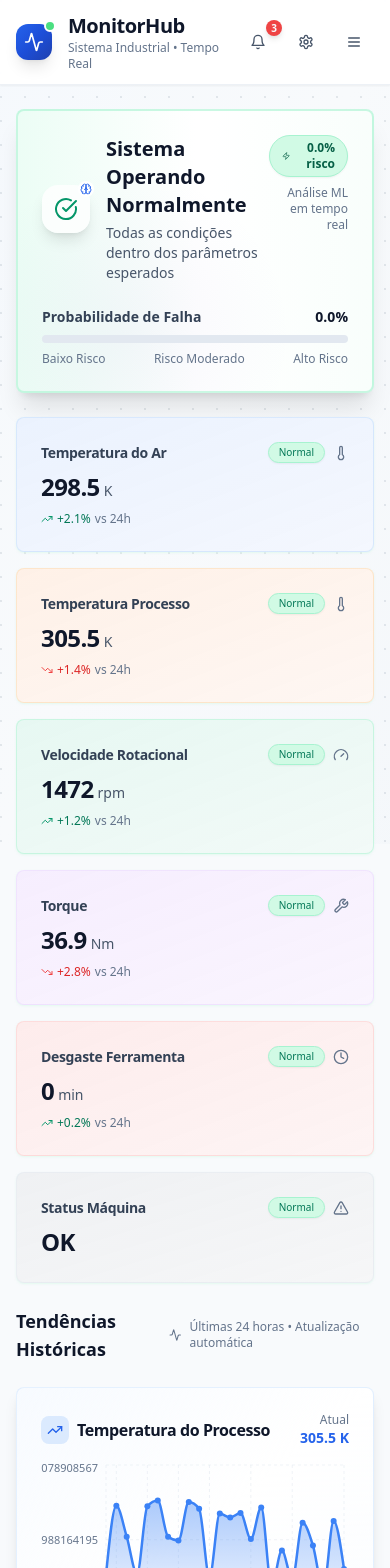
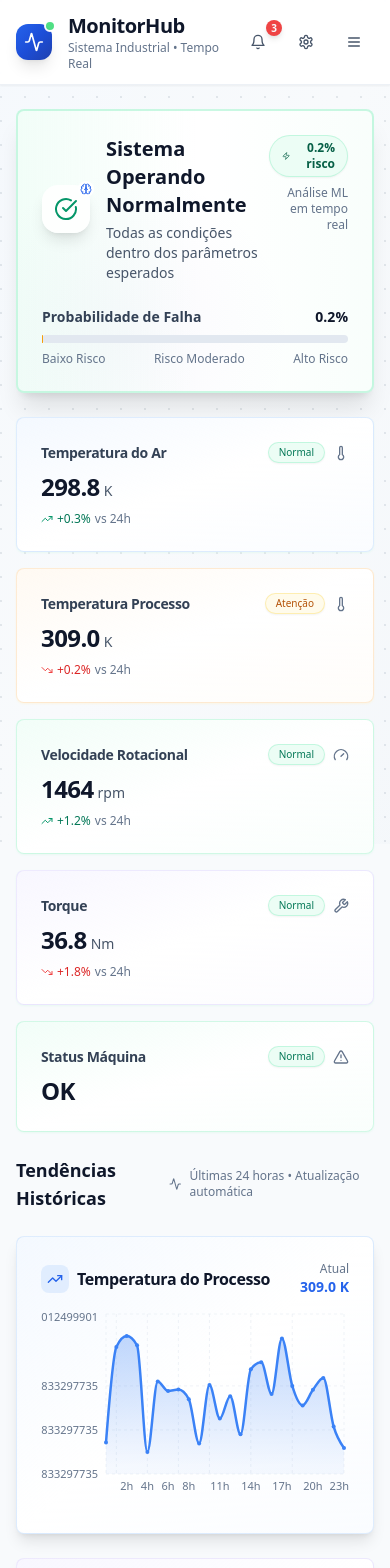
Before and after one commit to gusaguiar/palestra-case-2-exemplo-frontend, a React (Vite) app: page / in a window 390 px wide. Shown: the top 1568 px of the page. Built offline with nearby package versions, Linux system fonts and the light colour scheme.

Commit message:
Refactor: Update data and apply color palette
- Updated sensor data to reflect normal and failure cases.
- Removed tool wear data.
- Applied a consistent color palette across the page.

```diff
--- a/src/components/ChartsSection.tsx
+++ b/src/components/ChartsSection.tsx
@@ -1,26 +1,26 @@
+
 import { Card, CardContent, CardHeader, CardTitle } from '@/components/ui/card';
 import { LineChart, Line, XAxis, YAxis, CartesianGrid, Tooltip, ResponsiveContainer, AreaChart, Area } from 'recharts';
 import { SensorData } from '@/types/sensor';
-import { TrendingUp, Activity, Zap, Clock } from 'lucide-react';
+import { TrendingUp, Activity, Zap } from 'lucide-react';
 
 interface ChartsSectionProps {
   data: SensorData;
 }
 
 export const ChartsSection = ({ data }: ChartsSectionProps) => {
-  // Generate more realistic historical data with trends
   const generateHistoricalData = (currentValue: number, label: string, trend: 'stable' | 'increasing' | 'decreasing' = 'stable') => {
     const data = [];
     let baseValue = currentValue;
 
     for (let i = 23; i >= 0; i--) {
       if (trend === 'increasing') {
-        baseValue = currentValue - (i * 0.1);
+        baseValue = currentValue - (i * 0.05);
       } else if (trend === 'decreasing') {
-        baseValue = currentValue + (i * 0.08);
+        baseValue = currentValue + (i * 0.03);
       }
 
-      const variance = baseValue * 0.05;
+      const variance = baseValue * 0.02;
       const value = baseValue + (Math.random() - 0.5) * variance;
 
       data.push({
@@ -32,10 +32,9 @@ export const ChartsSection = ({ data }: ChartsSectionProps) => {
     return data.reverse();
   };
 
-  const temperatureData = generateHistoricalData(data.processTemperature, 'temperature', 'increasing');
+  const temperatureData = generateHistoricalData(data.processTemperature, 'temperature', 'stable');
   const torqueData = generateHistoricalData(data.torque, 'torque', 'stable');
   const speedData = generateHistoricalData(data.rotationalSpeed, 'speed', 'stable');
-  const wearData = generateHistoricalData(data.toolWear, 'wear', 'increasing');
 
   const CustomTooltip = ({ active, payload, label }: any) => {
     if (active && payload && payload.length) {
@@ -43,7 +42,7 @@ export const ChartsSection = ({ data }: ChartsSectionProps) => {
         <div className="bg-white/95 backdrop-blur-sm p-3 rounded-lg shadow-lg border border-slate-200">
           <p className="text-sm font-semibold text-slate-900">{`${label}`}</p>
           <p className="text-sm text-blue-600 font-medium">
-            {`${payload[0].value.toFixed(1)} ${payload[0].name === 'temperature' ? 'K' : payload[0].name === 'speed' ? 'rpm' : payload[0].name === 'torque' ? 'Nm' : 'min'}`}
+            {`${payload[0].value.toFixed(1)} ${payload[0].name === 'temperature' ? 'K' : payload[0].name === 'speed' ? 'rpm' : 'Nm'}`}
           </p>
         </div>
       );
@@ -61,13 +60,13 @@ export const ChartsSection = ({ data }: ChartsSectionProps) => {
         </div>
       </div>
 
-      <div className="grid grid-cols-1 xl:grid-cols-2 gap-6">
+      <div className="grid grid-cols-1 xl:grid-cols-3 gap-6">
         {/* Temperature Chart */}
-        <Card className="relative overflow-hidden bg-gradient-to-br from-blue-50/50 via-white to-blue-50/30 border border-blue-200/40 shadow-lg">
+        <Card className="relative overflow-hidden bg-gradient-to-br from-blue-50/70 via-white to-blue-50/30 border border-blue-200/50 shadow-lg">
           <CardHeader className="pb-3">
             <div className="flex items-center justify-between">
               <CardTitle className="text-base font-bold text-slate-900 flex items-center space-x-2">
-                <div className="p-1.5 rounded-lg bg-blue-100">
+                <div className="p-1.5 rounded-lg bg-blue-100/80">
                   <TrendingUp className="w-4 h-4 text-blue-600" />
                 </div>
                 <span>Temperatura do Processo</span>
@@ -83,7 +82,7 @@ export const ChartsSection = ({ data }: ChartsSectionProps) => {
               <AreaChart data={temperatureData}>
                 <defs>
                   <linearGradient id="temperatureGradient" x1="0" y1="0" x2="0" y2="1">
-                    <stop offset="5%" stopColor="#3b82f6" stopOpacity={0.4}/>
+                    <stop offset="5%" stopColor="#3b82f6" stopOpacity={0.3}/>
                     <stop offset="95%" stopColor="#3b82f6" stopOpacity={0.05}/>
                   </linearGradient>
                 </defs>
@@ -100,7 +99,7 @@ export const ChartsSection = ({ data }: ChartsSectionProps) => {
                   fontSize={11}
                   tickLine={false}
                   axisLine={false}
-                  domain={['dataMin - 5', 'dataMax + 5']}
+                  domain={['dataMin - 1', 'dataMax + 1']}
                 />
                 <Tooltip content={<CustomTooltip />} />
                 <Area
@@ -110,7 +109,7 @@ export const ChartsSection = ({ data }: ChartsSectionProps) => {
                   fillOpacity={1}
                   fill="url(#temperatureGradient)"
                   strokeWidth={2.5}
-                  dot={{ fill: '#3b82f6', strokeWidth: 0, r: 3 }}
+                  dot={{ fill: '#3b82f6', strokeWidth: 0, r: 2 }}
                   activeDot={{ r: 4, stroke: '#3b82f6', strokeWidth: 2, fill: 'white' }}
                 />
               </AreaChart>
@@ -119,18 +118,18 @@ export const ChartsSection = ({ data }: ChartsSectionProps) => {
         </Card>
 
         {/* Torque Chart */}
-        <Card className="relative overflow-hidden bg-gradient-to-br from-amber-50/50 via-white to-amber-50/30 border border-amber-200/40 shadow-lg">
+        <Card className="relative overflow-hidden bg-gradient-to-br from-violet-50/70 via-white to-violet-50/30 border border-violet-200/50 shadow-lg">
           <CardHeader className="pb-3">
             <div className="flex items-center justify-between">
               <CardTitle className="text-base font-bold text-slate-900 flex items-center space-x-2">
-                <div className="p-1.5 rounded-lg bg-amber-100">
-                  <Zap className="w-4 h-4 text-amber-600" />
+                <div className="p-1.5 rounded-lg bg-violet-100/80">
+                  <Zap className="w-4 h-4 text-violet-600" />
                 </div>
                 <span>Torque</span>
               </CardTitle>
               <div className="text-right">
                 <p className="text-xs text-slate-500">Atual</p>
-                <p className="text-sm font-bold text-amber-600">{data.torque.toFixed(1)} Nm</p>
+                <p className="text-sm font-bold text-violet-600">{data.torque.toFixed(1)} Nm</p>
               </div>
             </div>
           </CardHeader>
@@ -150,16 +149,16 @@ export const ChartsSection = ({ data }: ChartsSectionProps) => {
                   fontSize={11}
                   tickLine={false}
                   axisLine={false}
-                  domain={['dataMin - 2', 'dataMax + 2']}
+                  domain={['dataMin - 5', 'dataMax + 5']}
                 />
                 <Tooltip content={<CustomTooltip />} />
                 <Line
                   type="monotone"
                   dataKey="torque"
-                  stroke="#f59e0b"
+                  stroke="#7c3aed"
                   strokeWidth={2.5}
-                  dot={{ fill: '#f59e0b', strokeWidth: 0, r: 3 }}
-                  activeDot={{ r: 4, stroke: '#f59e0b', strokeWidth: 2, fill: 'white' }}
+                  dot={{ fill: '#7c3aed', strokeWidth: 0, r: 2 }}
+                  activeDot={{ r: 4, stroke: '#7c3aed', strokeWidth: 2, fill: 'white' }}
                 />
               </LineChart>
             </ResponsiveContainer>
@@ -167,11 +166,11 @@ export const ChartsSection = ({ data }: ChartsSectionProps) => {
         </Card>
 
         {/* Speed Chart */}
-        <Card className="relative overflow-hidden bg-gradient-to-br from-emerald-50/50 via-white to-emerald-50/30 border border-emerald-200/40 shadow-lg">
+        <Card className="relative overflow-hidden bg-gradient-to-br from-emerald-50/70 via-white to-emerald-50/30 border border-emerald-200/50 shadow-lg">
           <CardHeader className="pb-3">
             <div className="flex items-center justify-between">
               <CardTitle className="text-base font-bold text-slate-900 flex items-center space-x-2">
-                <div className="p-1.5 rounded-lg bg-emerald-100">
+                <div className="p-1.5 rounded-lg bg-emerald-100/80">
                   <Activity className="w-4 h-4 text-emerald-600" />
                 </div>
                 <span>Velocidade Rotacional</span>
@@ -187,7 +186,7 @@ export const ChartsSection = ({ data }: ChartsSectionProps) => {
               <AreaChart data={speedData}>
                 <defs>
                   <linearGradient id="speedGradient" x1="0" y1="0" x2="0" y2="1">
-                    <stop offset="5%" stopColor="#10b981" stopOpacity={0.4}/>
+                    <stop offset="5%" stopColor="#10b981" stopOpacity={0.3}/>
                     <stop offset="95%" stopColor="#10b981" stopOpacity={0.05}/>
                   </linearGradient>
                 </defs>
@@ -204,7 +203,7 @@ export const ChartsSection = ({ data }: ChartsSectionProps) => {
                   fontSize={11}
                   tickLine={false}
                   axisLine={false}
-                  domain={['dataMin - 20', 'dataMax + 20']}
+                  domain={['dataMin - 100', 'dataMax + 100']}
                 />
                 <Tooltip content={<CustomTooltip />} />
                 <Area
@@ -214,58 +213,10 @@ export const ChartsSection = ({ data }: ChartsSectionProps) => {
                   fillOpacity={1}
                   fill="url(#speedGradient)"
                   strokeWidth={2.5}
-                  dot={{ fill: '#10b981', strokeWidth: 0, r: 3 }}
+                  dot={{ fill: '#10b981', strokeWidth: 0, r: 2 }}
                   activeDot={{ r: 4, stroke: '#10b981', strokeWidth: 2, fill: 'white' }}
                 />
               </AreaChart>
-            </ResponsiveContainer>
-          </CardContent>
-        </Card>
-
-        {/* Tool Wear Chart */}
-        <Card className="relative overflow-hidden bg-gradient-to-br from-red-50/50 via-white to-red-50/30 border border-red-200/40 shadow-lg">
-          <CardHeader className="pb-3">
-            <div className="flex items-center justify-between">
-              <CardTitle className="text-base font-bold text-slate-900 flex items-center space-x-2">
-                <div className="p-1.5 rounded-lg bg-red-100">
-                  <Clock className="w-4 h-4 text-red-600" />
-                </div>
-                <span>Desgaste da Ferramenta</span>
-              </CardTitle>
-              <div className="text-right">
-                <p className="text-xs text-slate-500">Atual</p>
-                <p className="text-sm font-bold text-red-600">{data.toolWear.toFixed(0)} min</p>
-              </div>
-            </div>
-          </CardHeader>
-          <CardContent className="pt-0">
-            <ResponsiveContainer width="100%" height={200}>
-              <LineChart data={wearData}>
-                <CartesianGrid strokeDasharray="3 3" stroke="#e2e8f0" strokeOpacity={0.5} />
-                <XAxis
-                  dataKey="time"
-                  stroke="#64748b"
-                  fontSize={11}
-                  tickLine={false}
-                  axisLine={false}
-                />
-                <YAxis
-                  stroke="#64748b"
-                  fontSize={11}
-                  tickLine={false}
-                  axisLine={false}
-                  domain={[0, 'dataMax + 10']}
-                />
-                <Tooltip content={<CustomTooltip />} />
-                <Line
-                  type="monotone"
-                  dataKey="wear"
-                  stroke="#ef4444"
-                  strokeWidth={2.5}
-                  dot={{ fill: '#ef4444', strokeWidth: 0, r: 3 }}
-                  activeDot={{ r: 4, stroke: '#ef4444', strokeWidth: 2, fill: 'white' }}
-                />
-              </LineChart>
             </ResponsiveContainer>
           </CardContent>
         </Card>
--- a/src/components/MLPrediction.tsx
+++ b/src/components/MLPrediction.tsx
@@ -19,9 +19,9 @@ export const MLPrediction = ({ prediction }: MLPredictionProps) => {
         return {
           icon: CheckCircle,
           color: 'text-emerald-600',
-          bgGradient: 'from-emerald-50 via-white to-emerald-50/30',
+          bgGradient: 'from-emerald-50/70 via-white to-emerald-50/30',
           borderColor: 'border-emerald-200/60',
-          badgeColor: 'bg-emerald-100 text-emerald-800 border-emerald-200',
+          badgeColor: 'bg-emerald-50 text-emerald-800 border-emerald-200/60',
           message: 'Sistema Operando Normalmente',
           description: 'Todas as condições dentro dos parâmetros esperados'
         };
@@ -29,9 +29,9 @@ export const MLPrediction = ({ prediction }: MLPredictionProps) => {
         return {
           icon: TrendingUp,
           color: 'text-amber-600',
-          bgGradient: 'from-amber-50 via-white to-amber-50/30',
+          bgGradient: 'from-amber-50/70 via-white to-amber-50/30',
           borderColor: 'border-amber-200/60',
-          badgeColor: 'bg-amber-100 text-amber-800 border-amber-200',
+          badgeColor: 'bg-amber-50 text-amber-800 border-amber-200/60',
           message: 'Atenção: Monitoramento Intensivo',
           description: 'Detectadas variações que podem indicar problemas futuros'
         };
@@ -39,9 +39,9 @@ export const MLPrediction = ({ prediction }: MLPredictionProps) => {
         return {
           icon: AlertTriangle,
           color: 'text-red-600',
-          bgGradient: 'from-red-50 via-white to-red-50/30',
+          bgGradient: 'from-red-50/70 via-white to-red-50/30',
           borderColor: 'border-red-200/60',
-          badgeColor: 'bg-red-100 text-red-800 border-red-200',
+          badgeColor: 'bg-red-50 text-red-800 border-red-200/60',
           message: 'Alerta: Intervenção Recomendada',
           description: 'Alta probabilidade de falha detectada pelo modelo preditivo'
         };
@@ -49,9 +49,9 @@ export const MLPrediction = ({ prediction }: MLPredictionProps) => {
         return {
           icon: CheckCircle,
           color: 'text-slate-600',
-          bgGradient: 'from-slate-50 via-white to-slate-50/30',
+          bgGradient: 'from-slate-50/70 via-white to-slate-50/30',
           borderColor: 'border-slate-200/60',
-          badgeColor: 'bg-slate-100 text-slate-800 border-slate-200',
+          badgeColor: 'bg-slate-50 text-slate-800 border-slate-200/60',
           message: 'Status Indeterminado',
           description: 'Aguardando dados suficientes para análise'
         };
@@ -64,14 +64,13 @@ export const MLPrediction = ({ prediction }: MLPredictionProps) => {
 
   return (
     <Card className={`relative overflow-hidden bg-gradient-to-r ${config.bgGradient} backdrop-blur-sm border-2 ${config.borderColor} shadow-xl`}>
-      {/* Background pattern */}
-      <div className="absolute inset-0 bg-[radial-gradient(circle_at_30%_80%,rgba(120,119,198,0.3),transparent_50%)] opacity-20" />
+      <div className="absolute inset-0 bg-[radial-gradient(circle_at_30%_80%,rgba(120,119,198,0.15),transparent_50%)] opacity-30" />
 
       <CardContent className="relative p-6">
         <div className="flex items-start justify-between mb-6">
           <div className="flex items-center space-x-4">
             <div className="relative">
-              <div className={`p-3 rounded-2xl bg-white/80 ${config.color} shadow-lg`}>
+              <div className={`p-3 rounded-2xl bg-white/90 ${config.color} shadow-lg`}>
                 <Icon className="w-6 h-6" />
               </div>
               <Brain className="absolute -top-1 -right-1 w-4 h-4 text-blue-600 bg-white rounded-full p-0.5" />
@@ -102,7 +101,6 @@ export const MLPrediction = ({ prediction }: MLPredictionProps) => {
                 value={probabilityPercent}
                 className="h-2 bg-slate-200"
               />
-              {/* Custom gradient overlay */}
               <div
                 className="absolute top-0 left-0 h-2 rounded-full bg-gradient-to-r from-emerald-500 via-amber-500 to-red-500 transition-all duration-500"
                 style={{ width: `${probabilityPercent}%` }}
--- a/src/components/SensorCards.tsx
+++ b/src/components/SensorCards.tsx
@@ -1,5 +1,5 @@
 
-import { Thermometer, Gauge, Clock, Wrench, AlertTriangle, TrendingUp, TrendingDown } from 'lucide-react';
+import { Thermometer, Gauge, Wrench, AlertTriangle, TrendingUp, TrendingDown } from 'lucide-react';
 import { Card, CardContent, CardHeader, CardTitle } from '@/components/ui/card';
 import { Badge } from '@/components/ui/badge';
 import { SensorData } from '@/types/sensor';
@@ -15,8 +15,8 @@ export const SensorCards = ({ data }: SensorCardsProps) => {
       value: `${data.airTemperature.toFixed(1)}`,
       unit: 'K',
       icon: Thermometer,
-      status: data.airTemperature > 305 ? 'warning' : 'healthy',
-      change: Math.random() > 0.5 ? '+2.1%' : '-0.8%',
+      status: data.airTemperature > 299.5 ? 'warning' : 'healthy',
+      change: Math.random() > 0.5 ? '+0.3%' : '-0.1%',
       trend: Math.random() > 0.5 ? 'up' : 'down',
       color: 'blue'
     },
@@ -25,8 +25,8 @@ export const SensorCards = ({ data }: SensorCardsProps) => {
       value: `${data.processTemperature.toFixed(1)}`,
       unit: 'K',
       icon: Thermometer,
-      status: data.processTemperature > 315 ? 'critical' : 'healthy',
-      change: Math.random() > 0.5 ? '+1.4%' : '-2.1%',
+      status: data.processTemperature > 309.5 ? 'critical' : data.processTemperature > 309.0 ? 'warning' : 'healthy',
+      change: Math.random() > 0.5 ? '+0.2%' : '-0.1%',
       trend: Math.random() > 0.5 ? 'up' : 'down',
       color: 'orange'
     },
@@ -35,30 +35,20 @@ export const SensorCards = ({ data }: SensorCardsProps) => {
       value: `${data.rotationalSpeed.toFixed(0)}`,
       unit: 'rpm',
       icon: Gauge,
-      status: data.rotationalSpeed > 1600 ? 'warning' : 'healthy',
-      change: Math.random() > 0.5 ? '-0.3%' : '+1.2%',
+      status: data.rotationalSpeed > 2000 ? 'critical' : data.rotationalSpeed > 1600 ? 'warning' : 'healthy',
+      change: Math.random() > 0.5 ? '-0.5%' : '+1.2%',
       trend: Math.random() > 0.5 ? 'up' : 'down',
-      color: 'green'
+      color: 'emerald'
     },
     {
       title: 'Torque',
       value: `${data.torque.toFixed(1)}`,
       unit: 'Nm',
       icon: Wrench,
-      status: data.torque > 45 ? 'critical' : 'healthy',
-      change: Math.random() > 0.5 ? '+2.8%' : '-1.5%',
+      status: data.torque > 60 ? 'critical' : data.torque > 50 ? 'warning' : 'healthy',
+      change: Math.random() > 0.5 ? '+1.8%' : '-0.8%',
       trend: Math.random() > 0.5 ? 'up' : 'down',
-      color: 'purple'
-    },
-    {
-      title: 'Desgaste Ferramenta',
-      value: `${data.toolWear.toFixed(0)}`,
-      unit: 'min',
-      icon: Clock,
-      status: data.toolWear > 200 ? 'critical' : data.toolWear > 150 ? 'warning' : 'healthy',
-      change: '+0.2%',
-      trend: 'up',
-      color: 'red'
+      color: 'violet'
     },
     {
       title: 'Status Máquina',
@@ -68,7 +58,7 @@ export const SensorCards = ({ data }: SensorCardsProps) => {
       status: data.machineFailure ? 'critical' : 'healthy',
       change: '',
       trend: data.machineFailure ? 'down' : 'up',
-      color: 'slate'
+      color: data.machineFailure ? 'red' : 'emerald'
     }
   ];
 
@@ -76,45 +66,44 @@ export const SensorCards = ({ data }: SensorCardsProps) => {
     switch (status) {
       case 'healthy':
         return {
-          badge: 'bg-emerald-100 text-emerald-700 border-emerald-200',
+          badge: 'bg-emerald-50 text-emerald-700 border-emerald-200/60',
           text: 'Normal',
-          glow: 'shadow-emerald-100/50'
+          glow: 'shadow-emerald-100/40'
         };
       case 'warning':
         return {
-          badge: 'bg-amber-100 text-amber-700 border-amber-200',
+          badge: 'bg-amber-50 text-amber-700 border-amber-200/60',
           text: 'Atenção',
-          glow: 'shadow-amber-100/50'
+          glow: 'shadow-amber-100/40'
         };
       case 'critical':
         return {
-          badge: 'bg-red-100 text-red-700 border-red-200',
+          badge: 'bg-red-50 text-red-700 border-red-200/60',
           text: 'Crítico',
-          glow: 'shadow-red-100/50'
+          glow: 'shadow-red-100/40'
         };
       default:
         return {
-          badge: 'bg-slate-100 text-slate-700 border-slate-200',
+          badge: 'bg-slate-50 text-slate-700 border-slate-200/60',
           text: 'Indefinido',
-          glow: 'shadow-slate-100/50'
+          glow: 'shadow-slate-100/40'
         };
     }
   };
 
   const getColorConfig = (color: string) => {
     const configs: Record<string, string> = {
-      blue: 'from-blue-500/10 to-blue-600/5 border-blue-200/50',
-      orange: 'from-orange-500/10 to-orange-600/5 border-orange-200/50',
-      green: 'from-emerald-500/10 to-emerald-600/5 border-emerald-200/50',
-      purple: 'from-purple-500/10 to-purple-600/5 border-purple-200/50',
-      red: 'from-red-500/10 to-red-600/5 border-red-200/50',
-      slate: 'from-slate-500/10 to-slate-600/5 border-slate-200/50'
+      blue: 'from-blue-50/70 via-white to-blue-50/30 border-blue-200/50',
+      orange: 'from-orange-50/70 via-white to-orange-50/30 border-orange-200/50',
+      emerald: 'from-emerald-50/70 via-white to-emerald-50/30 border-emerald-200/50',
+      violet: 'from-violet-50/70 via-white to-violet-50/30 border-violet-200/50',
+      red: 'from-red-50/70 via-white to-red-50/30 border-red-200/50'
     };
-    return configs[color] || configs.slate;
+    return configs[color] || configs.emerald;
   };
 
   return (
-    <div className="grid grid-cols-1 md:grid-cols-2 xl:grid-cols-3 gap-4">
+    <div className="grid grid-cols-1 md:grid-cols-2 xl:grid-cols-3 2xl:grid-cols-5 gap-4">
       {sensorConfig.map((sensor, index) => {
         const Icon = sensor.icon;
         const TrendIcon = sensor.trend === 'up' ? TrendingUp : TrendingDown;
@@ -157,7 +146,6 @@ export const SensorCards = ({ data }: SensorCardsProps) => {
               </div>
             </CardContent>
 
-            {/* Subtle animation indicator */}
             <div className="absolute bottom-0 left-0 right-0 h-0.5 bg-gradient-to-r from-transparent via-slate-300/50 to-transparent opacity-0 group-hover:opacity-100 transition-opacity duration-300" />
           </Card>
         );
--- a/src/types/sensor.ts
+++ b/src/types/sensor.ts
@@ -7,7 +7,6 @@ export interface SensorData {
   processTemperature: number; // [K]
   rotationalSpeed: number; // [rpm]
   torque: number; // [Nm]
-  toolWear: number; // [min]
   machineFailure: boolean;
 }
 
```
Also changed, not shown: src/hooks/useSensorData.ts (+53 -92 lines).
